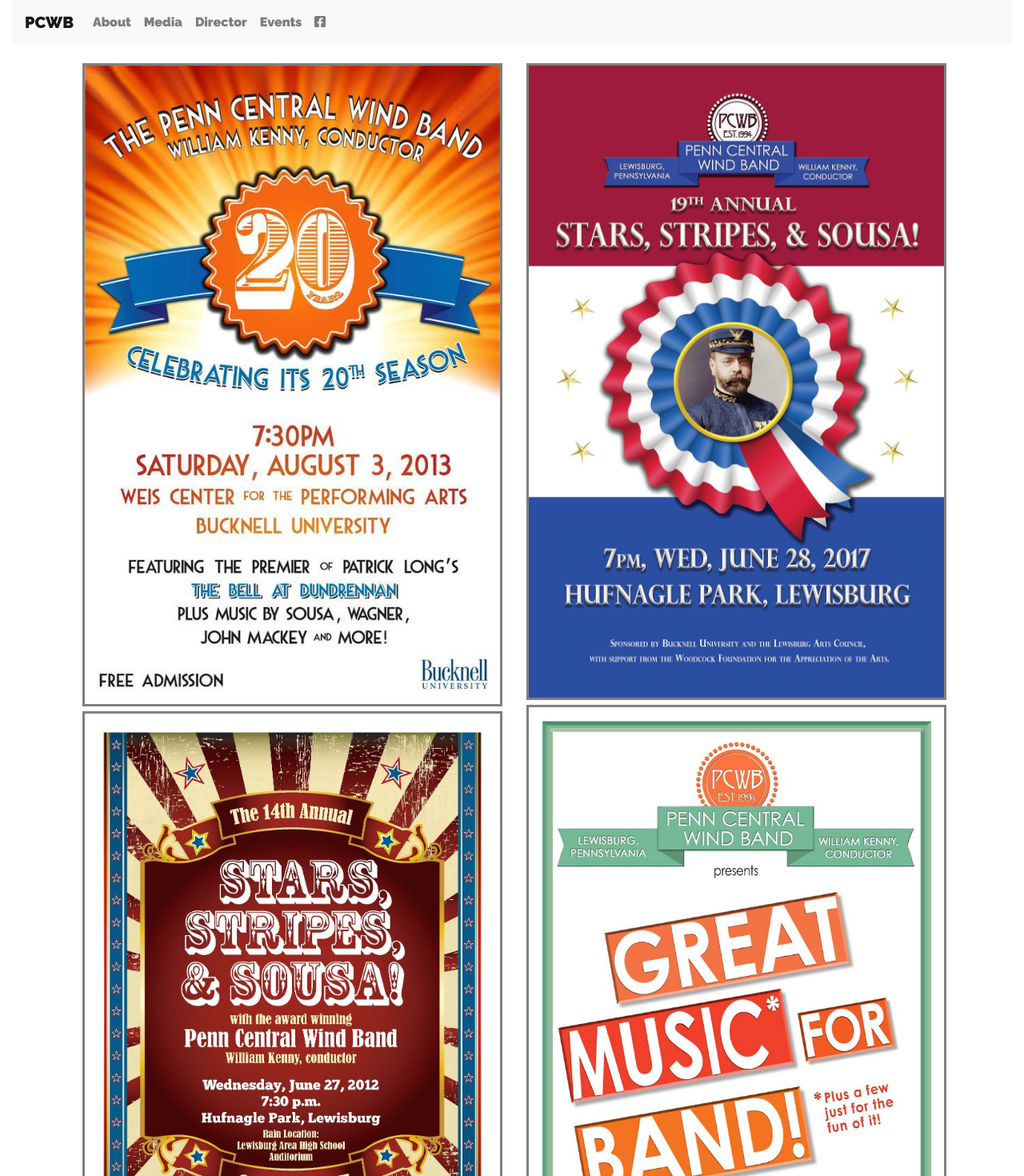
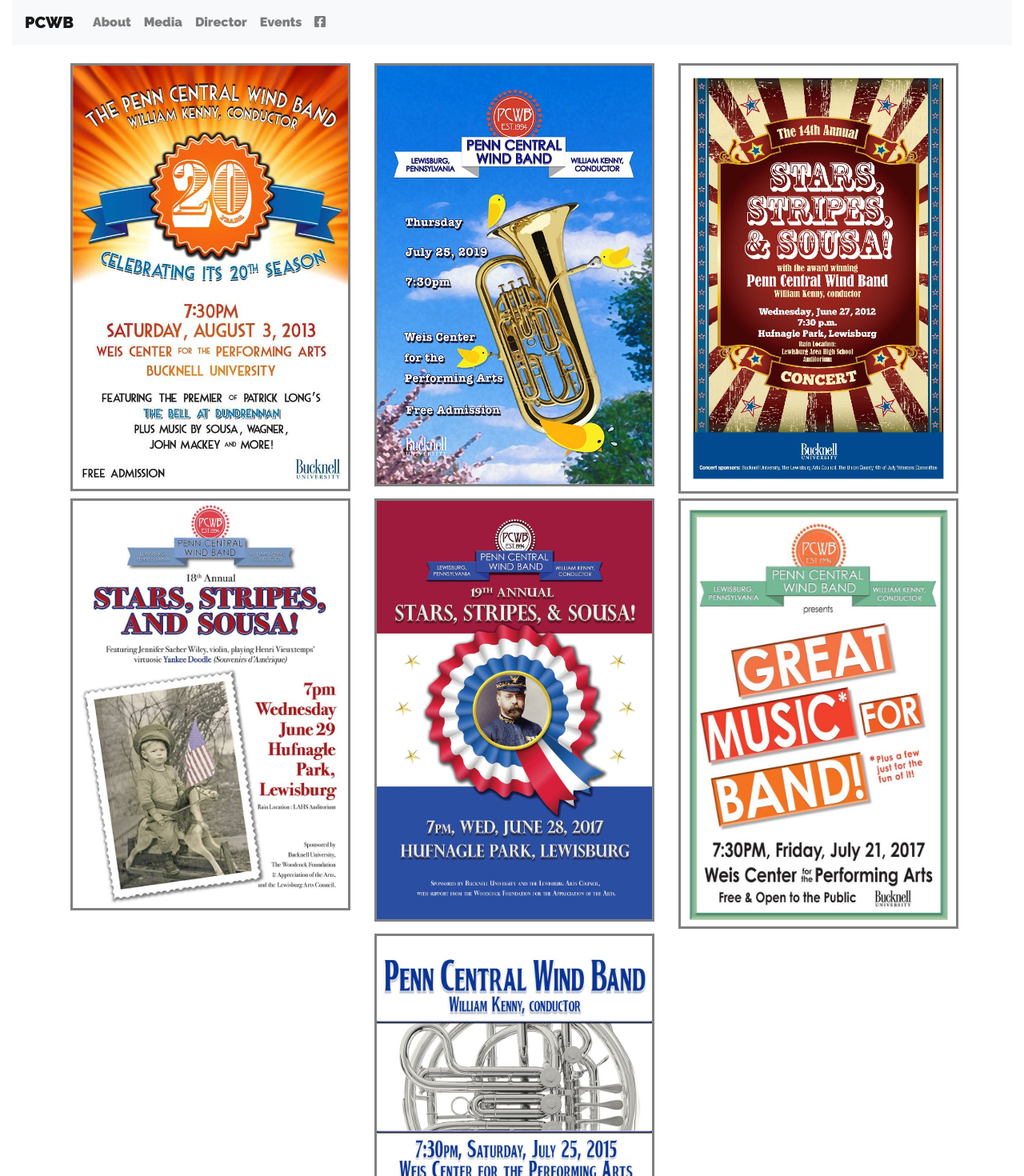
Before and after one commit to kennja05/pcwb, a React (Create React App) app: page /media in a window 1280 px wide. Shown: the top 1470 px of the page at 80% size. Built offline with nearby package versions, Linux system fonts and the light colour scheme.

Commit message:
update posters page

```diff
--- a/public/index.html
+++ b/public/index.html
@@ -16,6 +16,12 @@
     <link href="https://fonts.googleapis.com/css2?family=Raleway:wght@900&display=swap" rel="stylesheet">
     <link href="https://fonts.googleapis.com/css2?family=Oswald:wght@400&display=swap" rel="stylesheet">
     <title>PCWB</title>
+    <link
+      rel="stylesheet"
+      href="https://maxcdn.bootstrapcdn.com/bootstrap/4.5.0/css/bootstrap.min.css"
+      integrity="sha384-9aIt2nRpC12Uk9gS9baDl411NQApFmC26EwAOH8WgZl5MYYxFfc+NcPb1dKGj7Sk"
+      crossorigin="anonymous"
+    />
   </head>
   <body>
     <noscript>You need to enable JavaScript to run this app.</noscript>
--- a/src/App.css
+++ b/src/App.css
@@ -19,14 +19,15 @@
   /* margin-top: 20px; */
 }
 
-.posters{
+/* .posters{
   display: flex;
 }
 
 .poster-column{
   max-width: 50%;
-  /* border: 1px solid red */
+  /* border: 1px solid red
 }
+*/
 
 .poster{
   border: 3px solid gray;
--- a/src/Posters.js
+++ b/src/Posters.js
@@ -1,6 +1,6 @@
 import React from 'react'
 import TwentiethSeasonPoster from './images/20thSeasonPoster.jpg'
-// import Jul252015Poster from './images/Jul252015Poster.jpg'
+import Jul252015Poster from './images/Jul252015Poster.jpg'
 import Jul272012Poster from './images/jul272012Poster.jpg'
 import SSS2016Poster from './images/SSS2016Poster.jpg'
 import SSS2017Poster from './images/SSS2017Poster.jpg'
@@ -9,17 +9,39 @@
 
 const Posters = () => {
     return(
-        <div className='container posters'>
-            <div className='container poster-column'>
-                <img className='img-responsive poster' src={TwentiethSeasonPoster} alt='20th Season Poster' />
-                {/* <img className='img-responsive poster' src={Jul252015Poster} alt='July 25, 2015 Poster' /> */}
-                <img className='img-responsive poster' src={Jul272012Poster} alt='July 27, 2012 Poster' />
-                <img className='img-responsive poster' src={SSS2016Poster} alt='Stars Strips and Sousa 2016' />
+        <div className='container'>
+            <div className='row'>
+                <div className='col-md-4'>
+                    <img className='img-responsive poster' src={TwentiethSeasonPoster} alt='20th Season Poster' />
+                </div>
+                <div className='col-md-4'>
+                    <img className='img-responsive poster' src={WC2019Poster} alt='Weis Center 2019' />
+                </div>
+                <div className='col-md-4'>
+                    <img className='img-responsive poster' src={Jul272012Poster} alt='July 27, 2012 Poster' />
+                </div>
             </div>
-            <div className=' container poster-column'>
-                <img className='img-responsive poster' src={SSS2017Poster} alt="Stars Strips and Sousa 2017" />
-                <img className='img-responsive poster' src={WC2017Poster} alt='Weis Center 2017 Poster' />
-                <img className='img-responsive poster' src={WC2019Poster} alt='Weis Center 2019' />
+            <div className='row'>
+                <div className='col-md-4'>
+                    <img className='img-responsive poster' src={SSS2016Poster} alt='Stars Strips and Sousa 2016' />
+                </div>
+                <div className='col-md-4'>
+                    <img className='img-responsive poster' src={SSS2017Poster} alt="Stars Strips and Sousa 2017" />
+                </div>
+                <div className='col-md-4'>
+                    <img className='img-responsive poster' src={WC2017Poster} alt='Weis Center 2017 Poster' />
+                </div>
+            </div>
+            <div className='row'>
+                <div className='col-md-4'>
+                    {/* leaving empty for now just to put bottom poster in the center */}
+                </div>
+                <div className='col-md-4'>
+                    <img className='img-responsive poster' src={Jul252015Poster} alt='July 25, 2015 Poster' />
+                </div>
+                <div className='col-md-4'>
+                    {/* leaving empty for now just to put bottom poster in the center */}
+                </div>
             </div>
         </div>
     )
```
